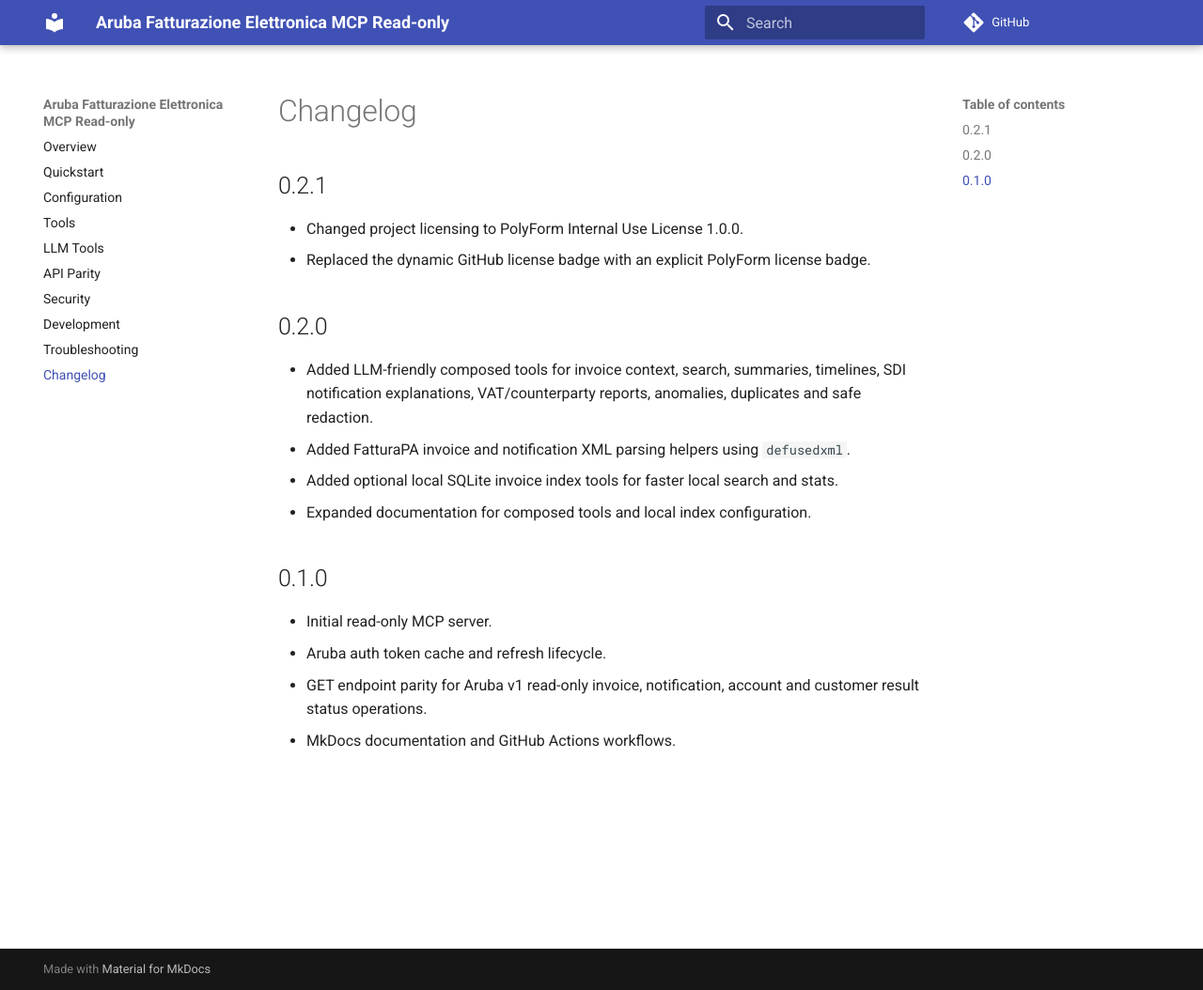
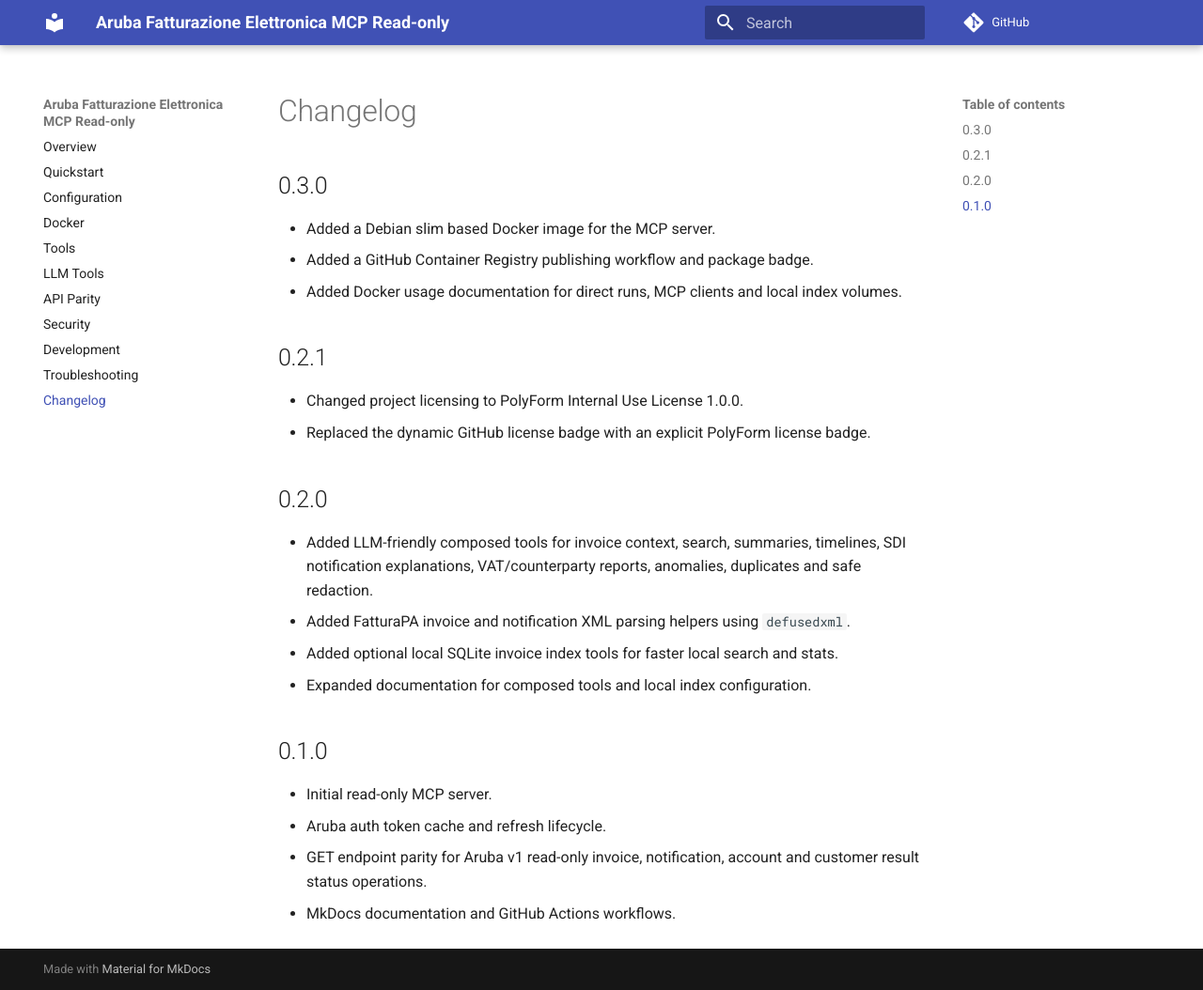
Before and after one commit to mnbro/aruba-fatturazione-elettronica-mcp, an MkDocs documentation site: the page built from docs/changelog.md, in a window 1280 px wide and 1054 px high. Shown: the whole window at 94% size. Built offline with MkDocs 1.6.1 and Material for MkDocs 9.7.7, drawn with Linux system fonts in a browser that asks for light colours; comment, search, counter and statistics services are not loaded.

Commit message:
Add Debian slim container image

```diff
--- a/docs/changelog.md
+++ b/docs/changelog.md
@@ -1,4 +1,10 @@
 # Changelog
+
+## 0.3.0
+
+- Added a Debian slim based Docker image for the MCP server.
+- Added a GitHub Container Registry publishing workflow and package badge.
+- Added Docker usage documentation for direct runs, MCP clients and local index volumes.
 
 ## 0.2.1
 
--- a/mkdocs.yml
+++ b/mkdocs.yml
@@ -11,6 +11,7 @@
   - Overview: index.md
   - Quickstart: quickstart.md
   - Configuration: configuration.md
+  - Docker: docker.md
   - Tools: tools.md
   - LLM Tools: llm-tools.md
   - API Parity: api-parity.md
--- a/pyproject.toml
+++ b/pyproject.toml
@@ -4,7 +4,7 @@
 
 [project]
 name = "aruba-fatturazione-elettronica-mcp"
-version = "0.2.1"
+version = "0.3.0"
 description = "Read-only MCP server for Aruba Fatturazione Elettronica API"
 readme = "README.md"
 license = { file = "LICENSE" }
--- a/src/aruba_fatturazione_elettronica_mcp/__init__.py
+++ b/src/aruba_fatturazione_elettronica_mcp/__init__.py
@@ -1,3 +1,3 @@
 """Read-only MCP server for Aruba Fatturazione Elettronica."""
 
-__version__ = "0.2.1"
+__version__ = "0.3.0"
```
Also changed, not shown: CHANGELOG.md (+6 -0 lines), README.md (+16 -0 lines), docs/development.md (+1 -0 lines), docs/docker.md (added, +65 -0 lines), docs/quickstart.md (+10 -0 lines), 5 other files.
